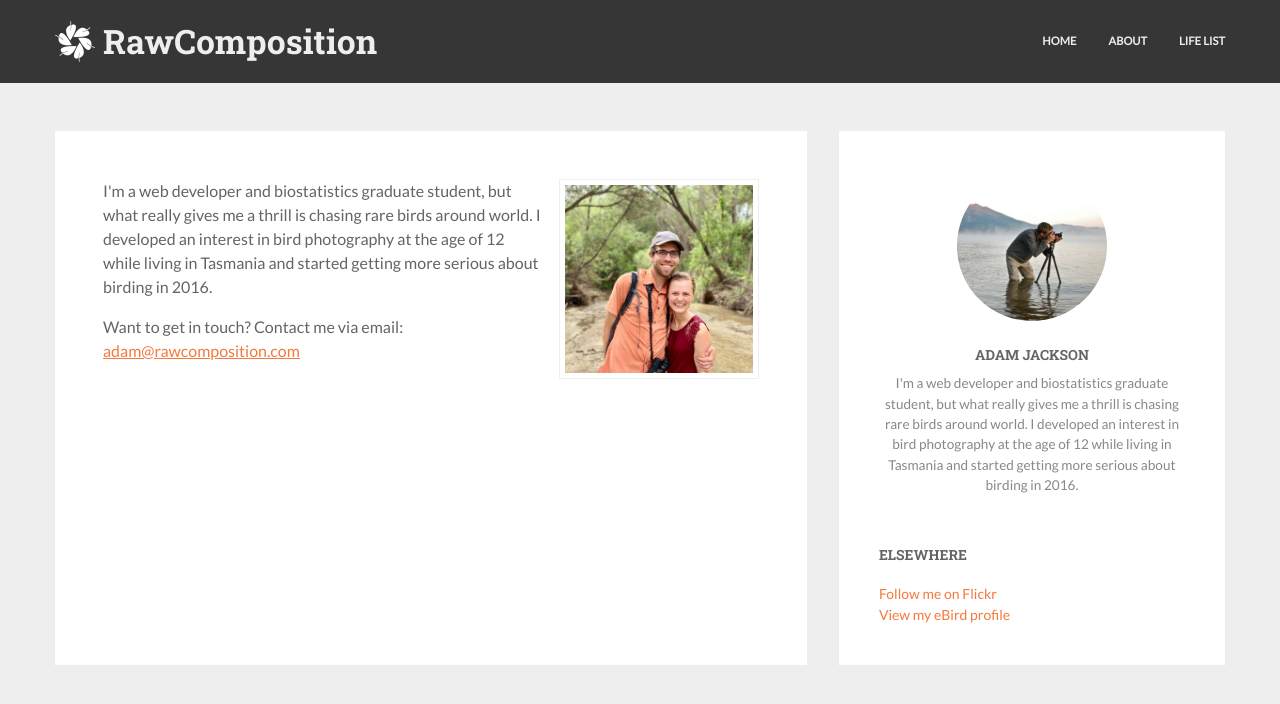
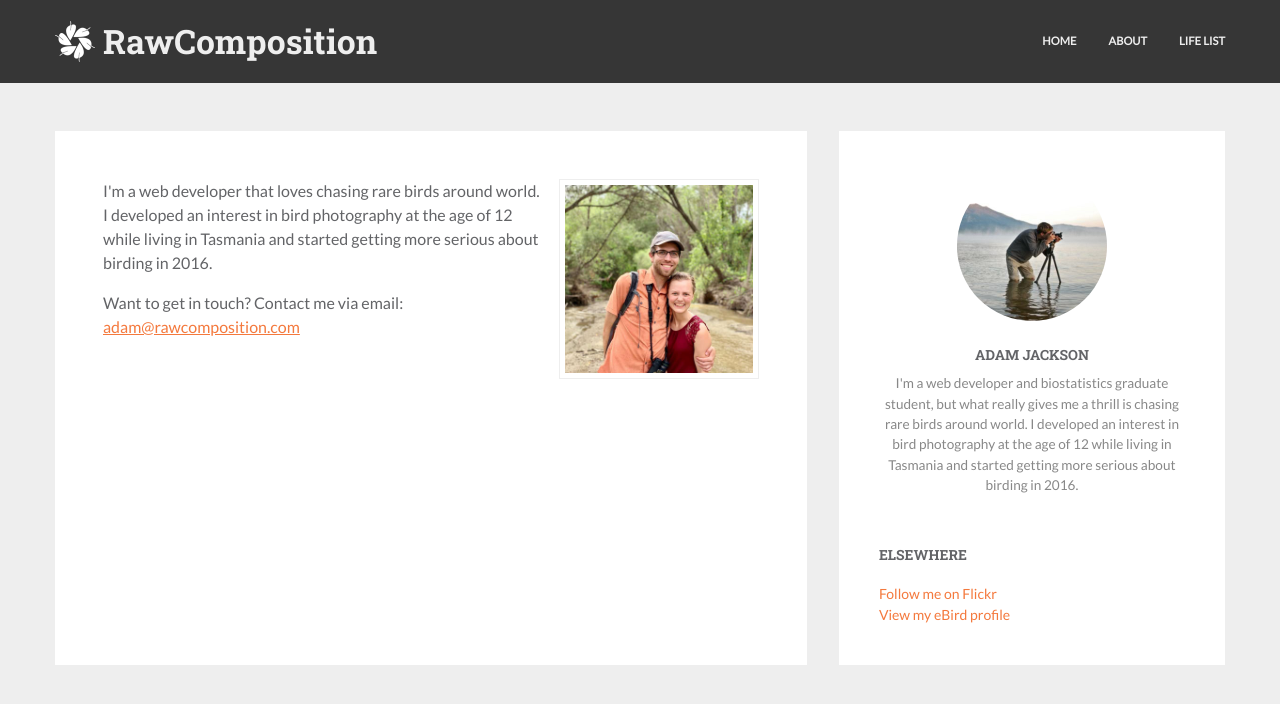
Before and after one commit to rawcomposition/rawcomposition.com, a React (Create React App) app: page /about in a window 1280 px wide. Shown: the top 704 px of the page. Built offline with nearby package versions, Linux system fonts and the light colour scheme.

Commit message:
Update index.jsx

```diff
--- a/src/pages/about/index.jsx
+++ b/src/pages/about/index.jsx
@@ -7,7 +7,7 @@ function About() {
 		<div className='container page-wrapper'>
 			<div className="page content">
 				<img src='/me.jpg' alt='' className='bio-image'/>
-				<p>I'm a web developer and biostatistics graduate student, but what really gives me a thrill is chasing rare birds around world. I developed an interest in bird photography at the age of 12 while living in Tasmania and started getting more serious about birding in 2016.</p>
+				<p>I'm a web developer that loves chasing rare birds around world. I developed an interest in bird photography at the age of 12 while living in Tasmania and started getting more serious about birding in 2016.</p>
 				<p>Want to get in touch? Contact me via email: <a href='mailto:adam@rawcomposition.com'>adam@rawcomposition.com</a></p>
 			</div>
 			<Sidebar/>
```
